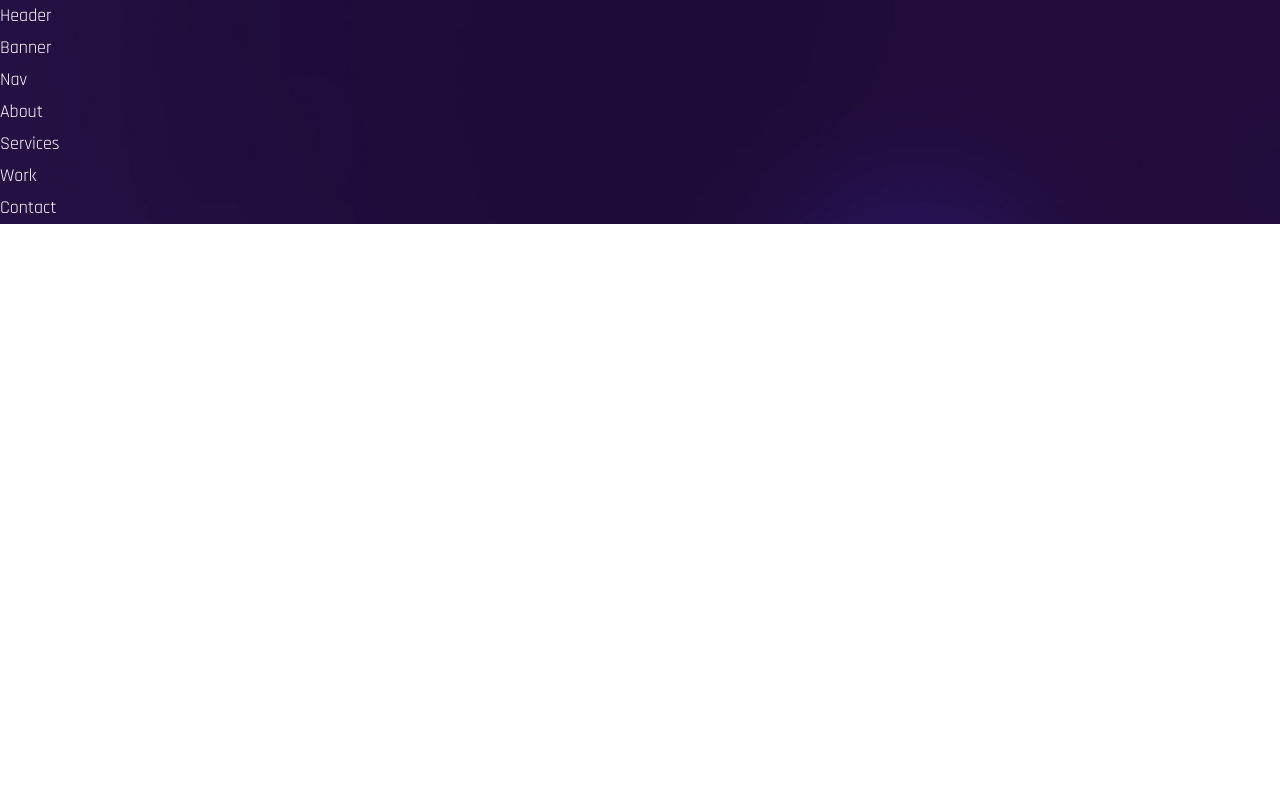
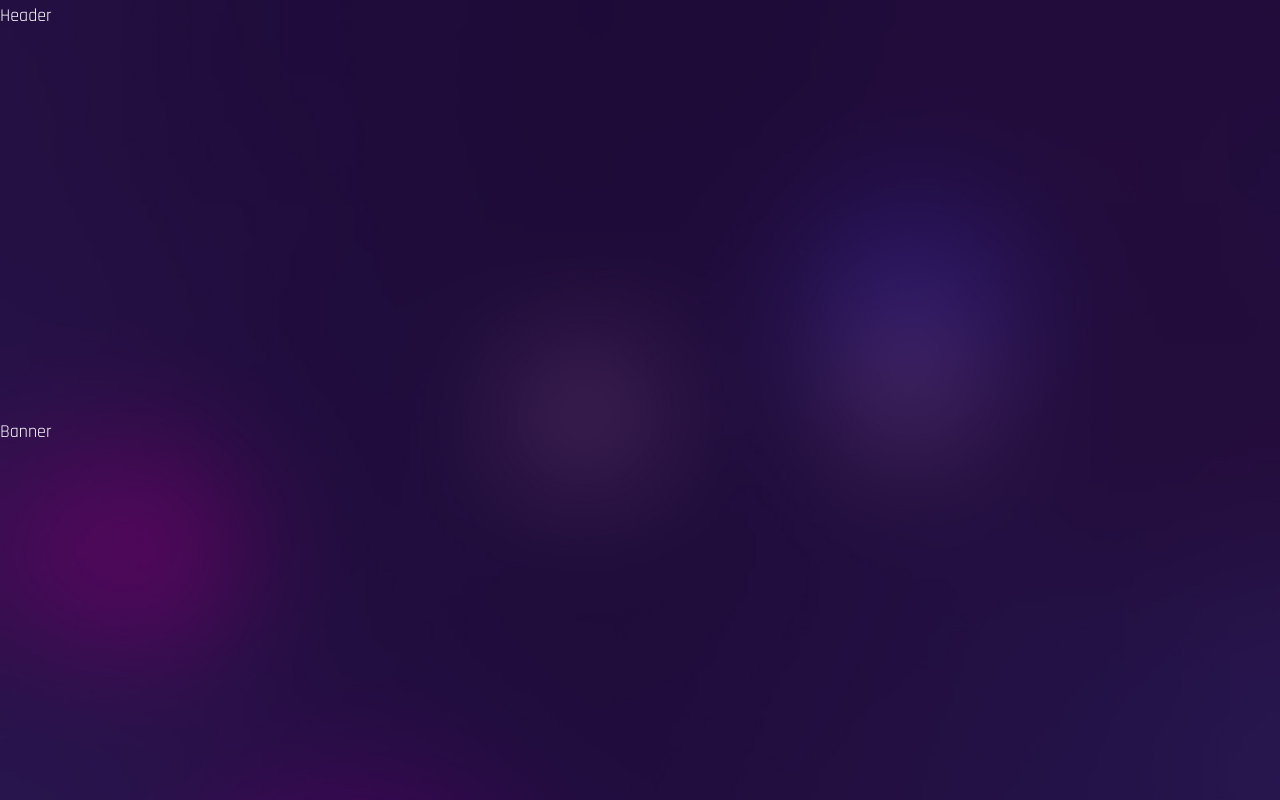
Before and after one commit to Bilalik369/PORTFOLIO, a React (Create React App) app: page / in a window 1280 px wide. Shown: the top 800 px of the page. Built offline with nearby package versions, Linux system fonts and the light colour scheme; the HTML template or start-up script is replaced by a standard one; a web font is replaced by a local one.

Commit message:
Ajout de la barre de navigation avec défilement fluide et icônes interactives.

```diff
--- a/src/components/About.js
+++ b/src/components/About.js
@@ -1,7 +1,7 @@
 import React from 'react';
 
 const About = () => {
-  return <div>About</div>;
+  return <div className='section' id='about'>About</div>;
 };
 
 export default About;
--- a/src/components/Banner.js
+++ b/src/components/Banner.js
@@ -1,7 +1,7 @@
 import React from 'react';
 
 const Banner = () => {
-  return <div>Banner</div>;
+  return <div className='section' id='home'>Banner</div>;
 };
 
 export default Banner;
```
